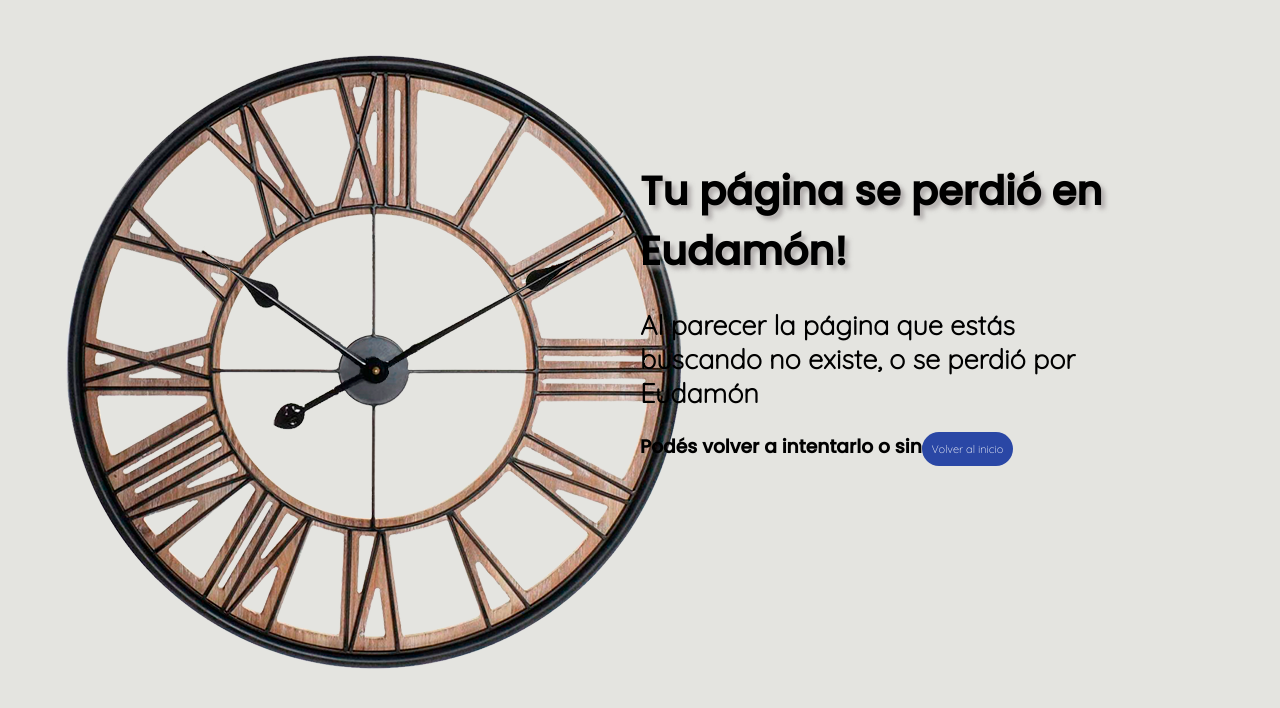
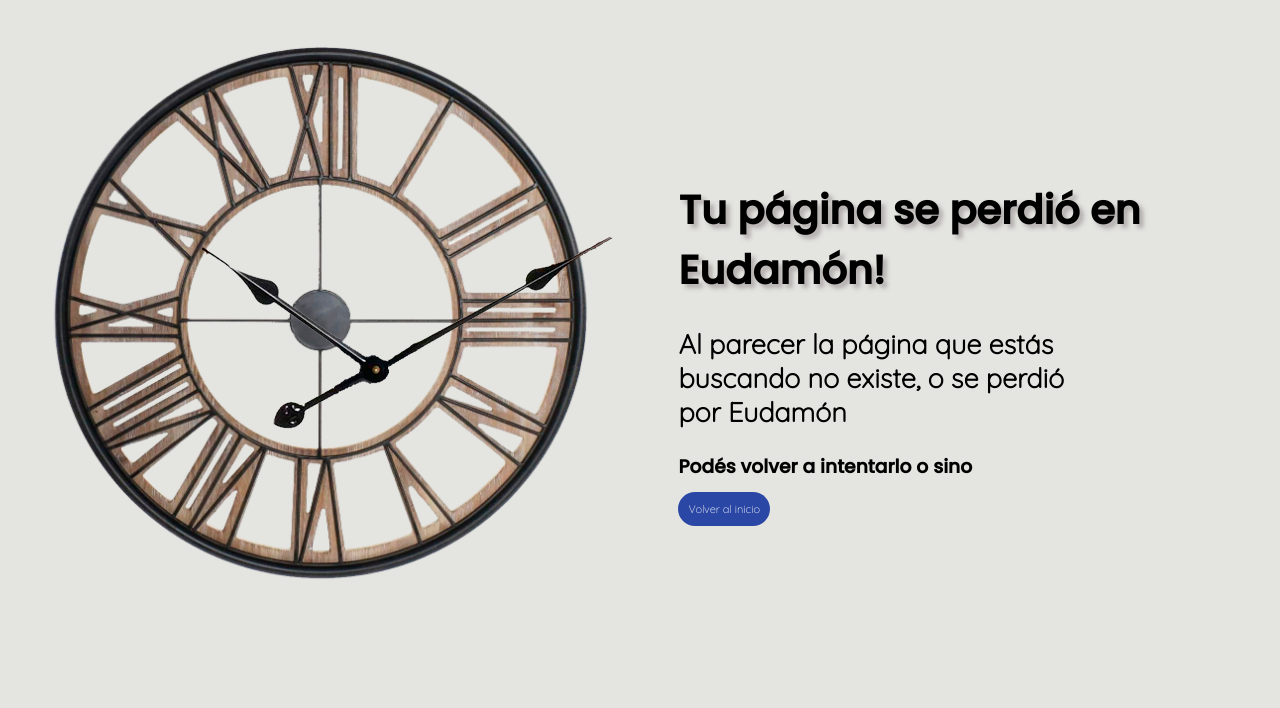
Before and after one commit to solfleischer/pd2-2021, a plain HTML site: page error404/index.html in a window 1280 px wide. Drawn offline with Linux system fonts and the light colour scheme.

Commit message:
error404

```diff
--- a/error404/index.html
+++ b/error404/index.html
@@ -10,16 +10,21 @@
 </head>
 
 <body>
-    <div class="contenedor">
+    <div class="contenedor1">
 <div class="reloj">
+    <img class="imgreloj" src="reloj.png" alt="">
+    </div>
+
+    <div class="agujas">
+        </div>
     </div>
 
 
+ <div class="contenedor2">
 <div class="texto">
 <h1 class="h1"> Tu página se perdió en Eudamón!</h1>
 <h2 class="h2">Al parecer la página que estás buscando no existe, o se perdió por Eudamón</h2>
 <h3 class="h3">Podés volver a intentarlo o sino</h3>
-</div>
-
 <a class="boton" href="">Volver al inicio</a>
     </div>
+</div>
--- a/error404/styles.css
+++ b/error404/styles.css
@@ -4,12 +4,23 @@ padding: 0;
 background-color: rgb(228, 228, 224);
  }
 
-.contenedor{
-   width: 80%;
+.contenedor1{
+   width: 47%;
      }
 
      .reloj{
-        background-image: url(fotosreloj.png);
+      position: absolute;
+      width: 60%;
+      top: 5%;
+      left: -5%;
+        }
+
+     .imgreloj{
+      width: 100%;
+        }
+
+     .agujas{
+        background-image: url(agujas2.png);
         width: 617px;
         height: 650px;
         animation-name: steps;
@@ -21,11 +32,18 @@ background-color: rgb(228, 228, 224);
     top: 4%;
           }
 
-.texto{
-   position: absolute;
-   left: 50%;
-   bottom: 40%;
-     }
+.contenedor2{
+  width: 47%;
+  height: 100%;
+float: right;
+    }
+
+
+ .texto{
+   width: 100%;
+   height: 100%;
+ margin-top: 30%;
+    }
 
      .h1{
         color:black;
@@ -48,9 +66,6 @@ background-color: rgb(228, 228, 224);
                   }
 
 .boton{
-    position: absolute;
-    left: 72%;
-    top: 54%;
     text-decoration: none;
     padding: 10px;
     background-color: rgb(42, 71, 165);
```
Also changed, not shown: error404/agujas2.png (added), error404/reloj.png (added).
